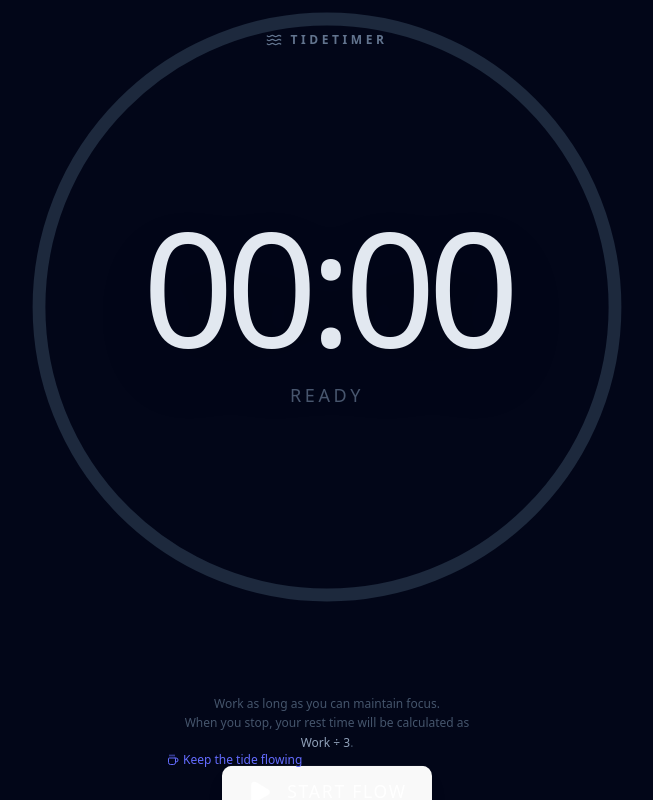
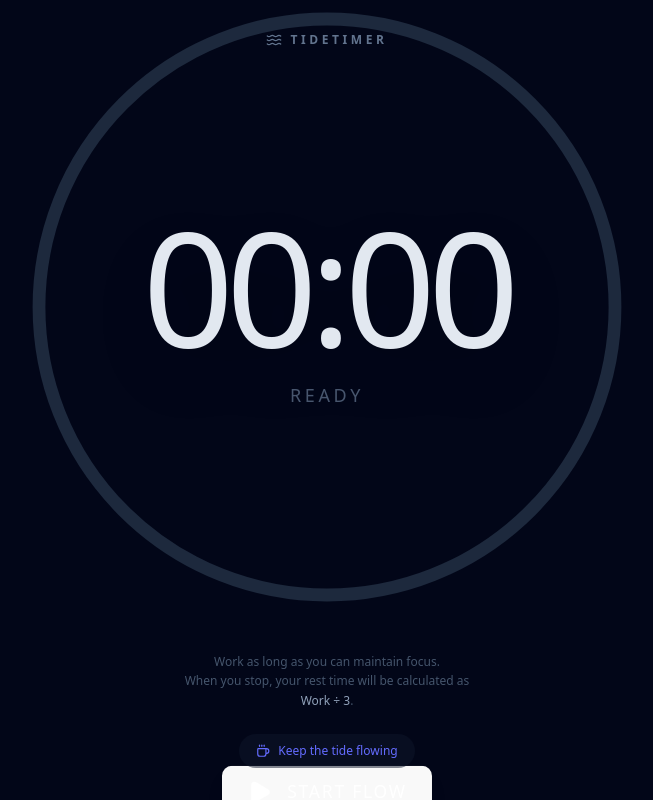
Before and after one commit to blandrum07/tidetimer, a React (Vite) app: page / in a window 1280 px wide. Shown: the whole page, without its empty margins (313-966 px from the left). Built offline with nearby package versions, Linux system fonts and the light colour scheme.

Commit message:
fixed ko fi button

```diff
--- a/src/TideTimer.jsx
+++ b/src/TideTimer.jsx
@@ -255,16 +255,23 @@ export default function TideTimer() {
       </div>
 
       {/* Footer */}
-      <div className="absolute bottom-8 text-slate-600 text-xs max-w-xs text-center leading-relaxed">
-        Work as long as you can maintain focus. <br/>
-        When you stop, your rest time will be calculated as <span className="text-slate-400 whitespace-nowrap">Work ÷ 3</span>.
+      <div className="absolute bottom-8 flex flex-col items-center gap-6">
+        <div className="text-slate-600 text-xs max-w-xs text-center leading-relaxed">
+          Work as long as you can maintain focus. <br/>
+          When you stop, your rest time will be calculated as <span className="text-slate-400 whitespace-nowrap">Work ÷ 3</span>.
+        </div>
 
-        {/* Ko-fi Button */}
-        <a href="https://ko-fi.com/tidetimer" target="_blank" rel="noreferrer" className="text-slate-700 hover:text-blue-400 transition-colors text-xs font-medium flex items-center gap-1">
-            <Coffee size={12} />
-            <span>Keep the tide flowing</span>
+        <a
+          href="https://ko-fi.com/YOUR_USERNAME"
+          target="_blank"
+          rel="noreferrer"
+          className="group flex items-center gap-2 px-4 py-2 rounded-full bg-slate-900/50 text-slate-500 hover:text-blue-400 hover:bg-slate-900 transition-all duration-300 text-xs font-medium border border-transparent hover:border-slate-800"
+        >
+          <Coffee size={14} className="group-hover:scale-110 transition-transform" />
+          <span>Keep the tide flowing</span>
         </a>
       </div>
+
 
     </div>
   );
```
